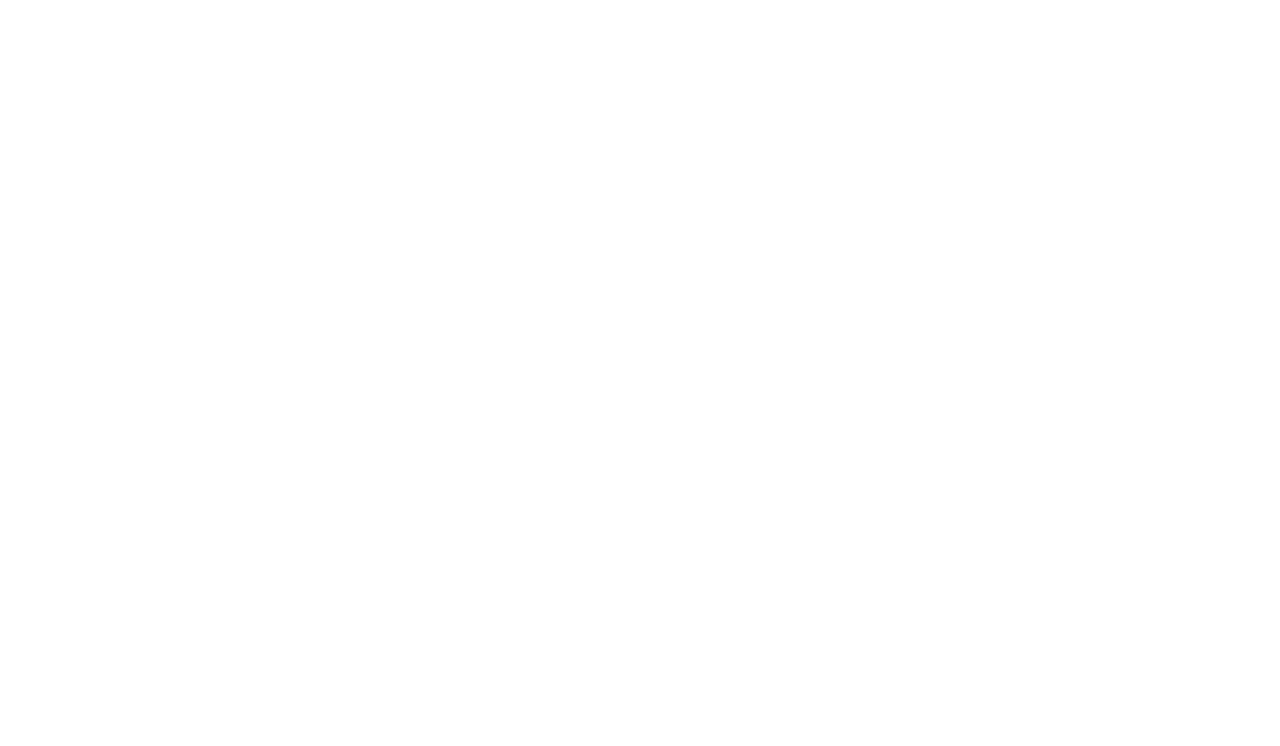
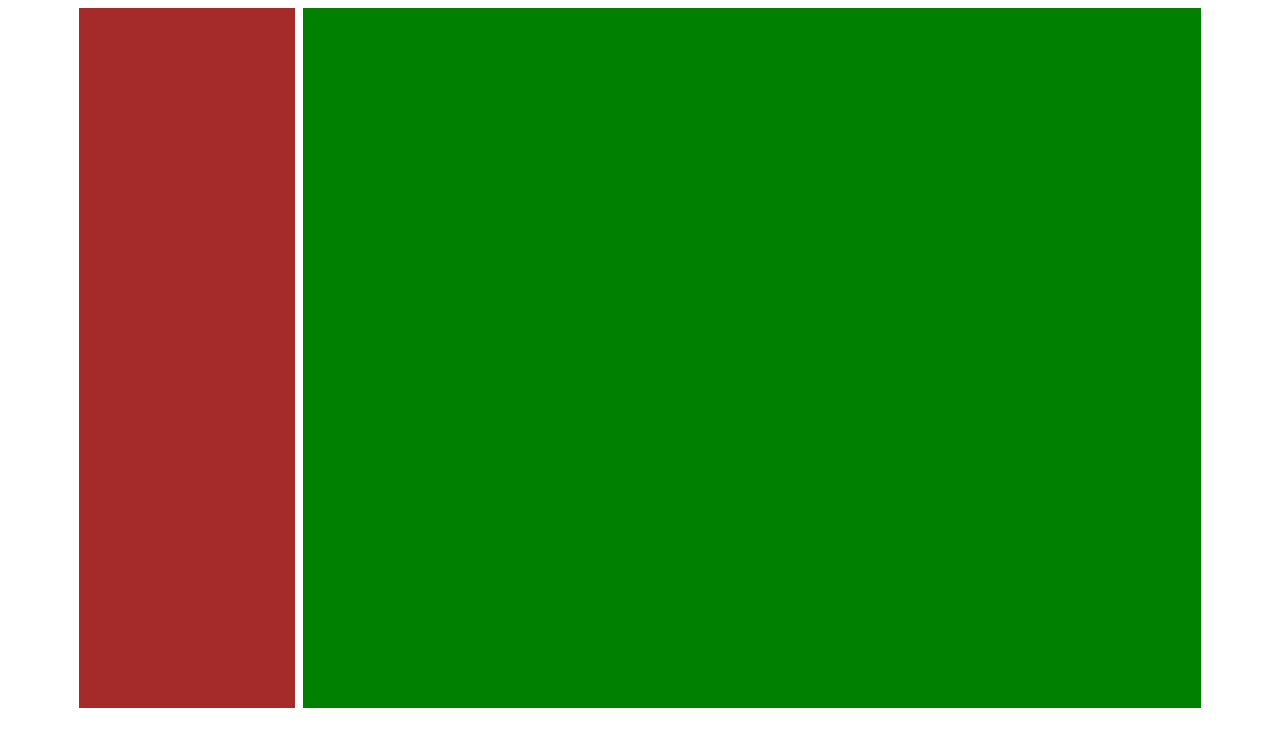
Before and after one commit to eliotmasset/Connect4, a plain HTML site: page connect4.html in a window 1280 px wide. Drawn offline with Linux system fonts and the light colour scheme.

Commit message:
structure base

```diff
--- /dev/null
+++ b/connect4.css
@@ -0,0 +1,23 @@
+content {
+    display: flex;
+    flex-direction: row;
+    flex-wrap: wrap;
+    justify-content: space-evenly;
+    align-items: center;
+    align-content: center;
+    width: 90%;
+    margin: 0 auto;
+    height: 700px;
+}
+
+nav {
+    background-color: brown;
+    width: 19%;
+    height: 100%;
+}
+
+#connect4Canvas {
+    background-color: green;
+    width: 79%;
+    height: 100%;
+}
--- a/connect4.html
+++ b/connect4.html
@@ -8,11 +8,15 @@
   <title>connect4</title>
   <meta name="description" content="A beautifull and powerfull connect4">
   <meta name="author" content="SitePoint">
+  <link rel="stylesheet" href="connect4.css">
 
 </head>
 
 <body>
-
+    <content>
+        <nav></nav>
+        <canvas id="connect4Canvas" width="200" height="100"></canvas>
+    </content>
     <script src="Controller/Controller.js"></script>
     <script src="View/View.js"></script>
     <script src="Model/Model.js"></script>
```
